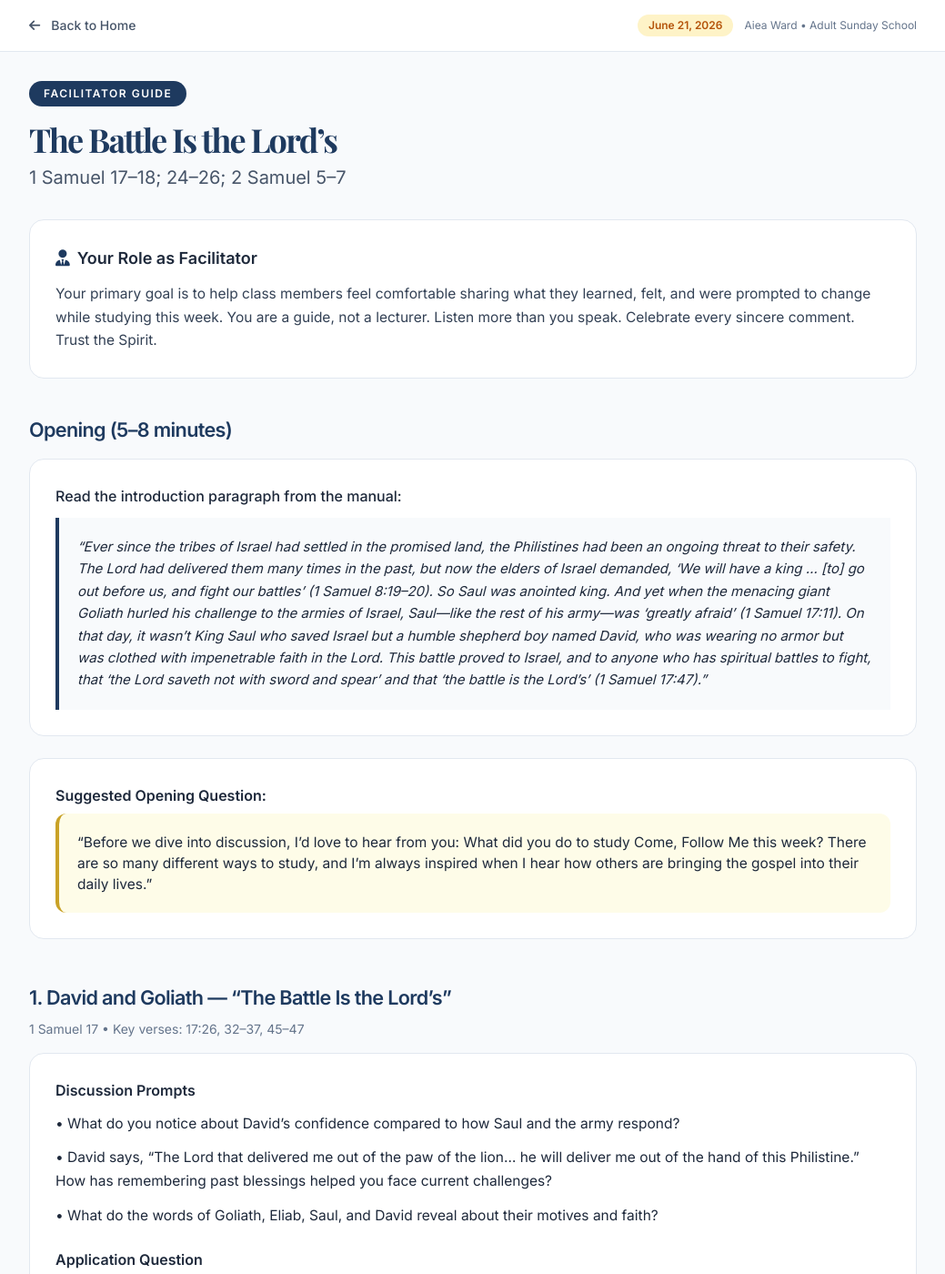
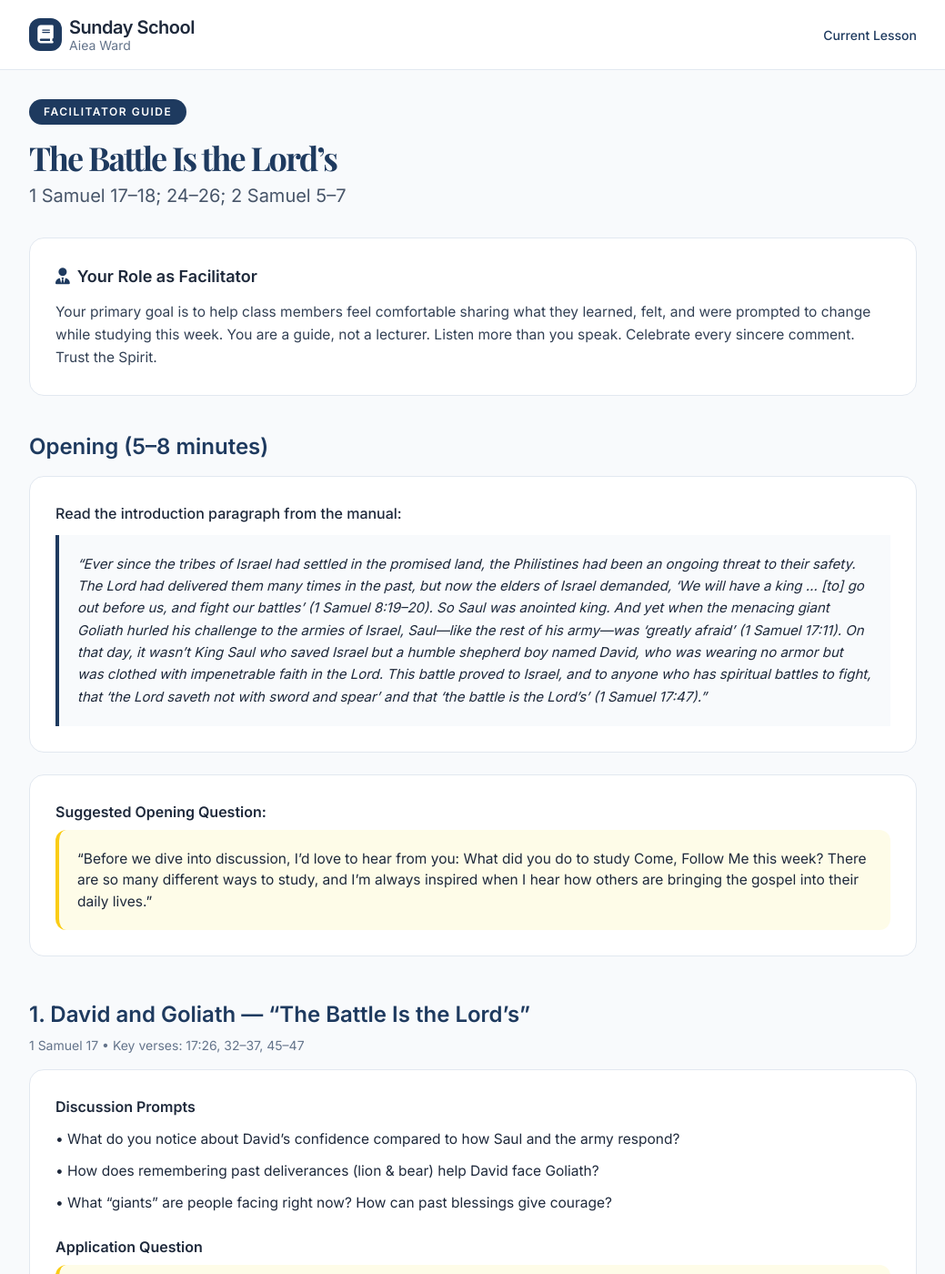
Before and after one commit to DavisImpact/sundayschool-lessons, a Jekyll site: the page built from facilitator.html, in a window 1280 px wide and 1400 px high. Shown: the whole window at 91% size, without its empty margins (120-1159 px from the left). Built offline with Jekyll 4.4.1, drawn with Linux system fonts in a browser that asks for light colours; nearby versions of some CDN libraries; some of the changed text lies outside the part shown.

Commit message:
Add facilitator page with Jekyll front matter and update structure

```diff
--- a/facilitator.html
+++ b/facilitator.html
@@ -1,58 +1,7 @@
-<!DOCTYPE html>
-<html lang="en">
-<head>
-    <meta charset="UTF-8">
-    <meta name="viewport" content="width=device-width, initial-scale=1.0">
-    <title>Facilitator Notes • The Battle Is the Lord’s</title>
-    <script src="https://cdn.tailwindcss.com"></script>
-    <link rel="stylesheet" href="https://cdnjs.cloudflare.com/ajax/libs/font-awesome/6.5.1/css/all.min.css">
-    <style>
-        @import url('https://fonts.googleapis.com/css2?family=Inter:wght@400;500;600&amp;family=Playfair+Display:wght@700&amp;display=swap');
-
-        body {
-            font-family: 'Inter', system_ui, sans-serif;
-        }
-
-        .heading-serif {
-            font-family: 'Playfair Display', Georgia, serif;
-        }
-
-        .facilitator-section {
-            scroll-margin-top: 90px;
-        }
-
-        .prompt-box {
-            background-color: #fefce8;
-            border-left: 4px solid #c9a227;
-        }
-
-        .section-header {
-            font-size: 1.35rem;
-            letter-spacing: -.03em;
-        }
-
-        .content-text {
-            font-size: 15.5px;
-            line-height: 1.65;
-        }
-    </style>
-</head>
-<body class="bg-slate-50 text-slate-800">
-    <!-- Sticky Top Bar -->
-    <div class="bg-white border-b border-slate-200 sticky top-0 z-50">
-        <div class="max-w-5xl mx-auto px-6 py-4 flex items-center justify-between">
-            <div class="flex items-center gap-x-4">
-                <a href="index.html" class="flex items-center gap-x-2 text-sm font-medium text-slate-600 hover:text-slate-900">
-                    <i class="fa-solid fa-arrow-left mr-1"></i>
-                    <span>Back to Home</span>
-                </a>
-            </div>
-            <div class="flex items-center gap-x-3">
-                <span class="px-3 py-1 bg-amber-100 text-amber-700 text-xs font-semibold rounded-full">June 21, 2026</span>
-                <span class="text-xs text-slate-500">Aiea Ward • Adult Sunday School</span>
-            </div>
-        </div>
-    </div>
+---
+layout: default
+title: "Facilitator Notes - The Battle Is the Lord’s"
+---
 
 <div class="max-w-5xl mx-auto px-6 pt-8 pb-20">
 
@@ -71,7 +20,7 @@
       <i class="fa-solid fa-user-tie text-[#1e3a5f]"></i>
       <span>Your Role as Facilitator</span>
     </h2>
-            <p class="content-text text-slate-700">
+    <p class="text-[15.5px] leading-relaxed text-slate-700">
       Your primary goal is to help class members feel comfortable sharing what they learned, felt,
       and were prompted to change while studying this week. You are a guide, not a lecturer.
       Listen more than you speak. Celebrate every sincere comment. Trust the Spirit.
@@ -79,8 +28,8 @@
   </div>
 
   <!-- Opening -->
-        <div id="opening" class="facilitator-section mb-12">
-            <h2 class="section-header font-semibold mb-4 text-[#1e3a5f]">Opening (5–8 minutes)</h2>
+  <div class="mb-12">
+    <h2 class="text-2xl font-semibold mb-4 text-[#1e3a5f]">Opening (5–8 minutes)</h2>
 
     <div class="bg-white border border-slate-200 rounded-2xl p-7 mb-6">
       <p class="font-medium mb-3">Read the introduction paragraph from the manual:</p>
@@ -98,119 +47,110 @@
 
     <div class="bg-white border border-slate-200 rounded-2xl p-7">
       <p class="font-semibold mb-2">Suggested Opening Question:</p>
-                <div class="prompt-box p-5 rounded-xl text-[15.5px]">
+      <div class="bg-yellow-50 border-l-4 border-yellow-400 p-5 rounded-xl text-[15.5px]">
         “Before we dive into discussion, I’d love to hear from you: What did you do to study Come, Follow Me this week?
         There are so many different ways to study, and I’m always inspired when I hear how others are bringing the gospel into their daily lives.”
       </div>
     </div>
   </div>
 
-        <!-- Section 1 -->
-        <div id="section1" class="facilitator-section mb-12">
-            <h2 class="section-header font-semibold mb-2 text-[#1e3a5f]">1. David and Goliath — “The Battle Is the Lord’s”</h2>
+  <!-- Sections -->
+  <div class="mb-12">
+    <h2 class="text-2xl font-semibold mb-2 text-[#1e3a5f]">1. David and Goliath — “The Battle Is the Lord’s”</h2>
     <p class="text-sm text-slate-500 mb-4">1 Samuel 17 • Key verses: 17:26, 32–37, 45–47</p>
 
     <div class="bg-white border border-slate-200 rounded-2xl p-7 space-y-6">
       <div>
         <p class="font-semibold mb-3">Discussion Prompts</p>
-                    <ul class="space-y-3 content-text">
+        <ul class="space-y-3 text-[15.5px]">
           <li>• What do you notice about David’s confidence compared to how Saul and the army respond?</li>
-                        <li>• David says, “The Lord that delivered me out of the paw of the lion… he will deliver me out of the hand of this Philistine.” How has remembering past blessings helped you face current challenges?</li>
-                        <li>• What do the words of Goliath, Eliab, Saul, and David reveal about their motives and faith?</li>
+          <li>• How does remembering past deliverances (lion &amp; bear) help David face Goliath?</li>
+          <li>• What “giants” are people facing right now? How can past blessings give courage?</li>
         </ul>
       </div>
 
       <div>
         <p class="font-semibold mb-2">Application Question</p>
-                    <div class="prompt-box p-5 rounded-xl text-[15.5px]">
+        <div class="bg-yellow-50 border-l-4 border-yellow-400 p-5 rounded-xl text-[15.5px]">
           “What ‘giant’ are you facing right now, and how might remembering the Lord’s past help change how you approach it?”
         </div>
       </div>
     </div>
   </div>
 
-        <!-- Section 2 -->
-        <div id="section2" class="facilitator-section mb-12">
-            <h2 class="section-header font-semibold mb-2 text-[#1e3a5f]">2. Relationships, Jealousy &amp; Christlike Love</h2>
+  <div class="mb-12">
+    <h2 class="text-2xl font-semibold mb-2 text-[#1e3a5f]">2. Relationships, Jealousy &amp; Christlike Love</h2>
     <p class="text-sm text-slate-500 mb-4">1 Samuel 18 • Key verses: 18:1–4</p>
 
     <div class="bg-white border border-slate-200 rounded-2xl p-7 space-y-6">
       <div>
         <p class="font-semibold mb-3">Discussion Prompts</p>
-                    <ul class="space-y-3 content-text">
-                        <li>• Contrast Saul’s reaction to David’s success with Jonathan’s reaction. What can we learn from each?</li>
-                        <li>• Jonathan essentially yields his future throne to David. How is this a type of Christ?</li>
-                        <li>• How does maintaining the Spirit help us rejoice in others’ successes instead of feeling jealous?</li>
+        <ul class="space-y-3 text-[15.5px]">
+          <li>• Contrast Saul’s reaction to David’s success with Jonathan’s reaction.</li>
+          <li>• How is Jonathan’s willingness to yield his future throne a type of Christ?</li>
+          <li>• How can we better rejoice in others’ blessings instead of feeling jealous?</li>
         </ul>
       </div>
     </div>
   </div>
 
-        <!-- Section 3 -->
-        <div id="section3" class="facilitator-section mb-12">
-            <h2 class="section-header font-semibold mb-2 text-[#1e3a5f]">3. Mercy, Forgiveness &amp; Wisdom</h2>
+  <div class="mb-12">
+    <h2 class="text-2xl font-semibold mb-2 text-[#1e3a5f]">3. Mercy, Forgiveness &amp; Wisdom</h2>
     <p class="text-sm text-slate-500 mb-4">1 Samuel 24–26 • Key verses: 24:6, 25:24–31</p>
 
     <div class="bg-white border border-slate-200 rounded-2xl p-7 space-y-6">
       <div>
         <p class="font-semibold mb-3">Discussion Prompts</p>
-                    <ul class="space-y-3 content-text">
-                        <li>• David had two clear opportunities for revenge against Saul. Why did he choose mercy both times?</li>
-                        <li>• How is Abigail a type of Christ? (She takes blame that isn’t hers and stops a disaster.)</li>
-                        <li>• When have you felt prompted to forgive or show mercy instead of seeking revenge? What was the result in your heart?</li>
+        <ul class="space-y-3 text-[15.5px]">
+          <li>• David had two clear opportunities for revenge. Why did he choose mercy both times?</li>
+          <li>• How is Abigail a type of Christ?</li>
+          <li>• When have you felt prompted to show mercy instead of seeking revenge?</li>
         </ul>
       </div>
 
       <div>
         <p class="font-semibold mb-2">Application Question</p>
-                    <div class="prompt-box p-5 rounded-xl text-[15.5px]">
-                        “Is there a situation in your life right now where the Lord might be inviting you to lay down a vengeful heart and trust Him with the outcome?”
+        <div class="bg-yellow-50 border-l-4 border-yellow-400 p-5 rounded-xl text-[15.5px]">
+          “Is there a situation right now where the Lord might be inviting you to lay down a vengeful heart?”
         </div>
       </div>
     </div>
   </div>
 
-        <!-- Section 4 -->
-        <div id="section4" class="facilitator-section mb-12">
-            <h2 class="section-header font-semibold mb-2 text-[#1e3a5f]">4. Seeking Divine Direction &amp; the Everlasting Covenant</h2>
-            <p class="text-sm text-slate-500 mb-4">2 Samuel 5:17–25 &amp; 2 Samuel 7</p>
+  <div class="mb-12">
+    <h2 class="text-2xl font-semibold mb-2 text-[#1e3a5f]">4. Seeking Divine Direction &amp; the Everlasting Covenant</h2>
+    <p class="text-sm text-slate-500 mb-4">2 Samuel 5 &amp; 7</p>
 
     <div class="bg-white border border-slate-200 rounded-2xl p-7 space-y-6">
       <div>
         <p class="font-semibold mb-3">Discussion Prompts</p>
-                    <ul class="space-y-3 content-text">
-                        <li>• Notice how David repeatedly “inquired of the Lord” before battles. How does this pattern bless us today?</li>
-                        <li>• The Lord makes an eternal covenant with David’s house, pointing to Jesus Christ as the true King. How does this strengthen your faith?</li>
+        <ul class="space-y-3 text-[15.5px]">
+          <li>• Notice how David repeatedly “inquired of the Lord.” How can we do this more?</li>
+          <li>• How does the Davidic covenant point us to Jesus Christ?</li>
         </ul>
       </div>
     </div>
   </div>
 
   <!-- Closing -->
-        <div id="closing" class="facilitator-section mb-12">
-            <h2 class="section-header font-semibold mb-4 text-[#1e3a5f]">Closing (3–5 minutes)</h2>
+  <div class="mb-12">
+    <h2 class="text-2xl font-semibold mb-4 text-[#1e3a5f]">Closing</h2>
     <div class="bg-white border border-slate-200 rounded-2xl p-7">
-                <p class="mb-3">Invite class members to share:</p>
-                <div class="prompt-box p-5 rounded-xl mb-6 text-[15.5px]">
+      <p class="mb-3">Invite sharing:</p>
+      <div class="bg-yellow-50 border-l-4 border-yellow-400 p-5 rounded-xl mb-6 text-[15.5px]">
         “After our discussion today, what is one thing you feel prompted to do or change this week?”
       </div>
-                <p class="text-sm text-slate-600">Optional: Sing <span class="font-medium">“Let Us All Press On”</span> (Hymns, no. 243) if time allows.</p>
+      <p class="text-sm text-slate-600">Optional: Sing <span class="font-medium">“Let Us All Press On”</span> (Hymns #243)</p>
     </div>
   </div>
 
   <!-- Resources -->
   <div class="bg-white border border-slate-200 rounded-2xl p-7">
-            <h3 class="font-semibold mb-4 flex items-center gap-x-2">
-                <i class="fa-solid fa-book text-[#1e3a5f]"></i>
-                <span>Helpful Resources</span>
-            </h3>
+    <h3 class="font-semibold mb-4">Helpful Resources</h3>
     <ul class="text-sm space-y-2 text-slate-700">
-                <li>• <span class="font-medium">Follow Him Podcast</span> – Episode 25 (2026) with Brother Mike Madsen (Parts 1 &amp; 2)</li>
-                <li>• Video: “The Lord Will Deliver Me” by Elder Oaks (Gospel Library, ~3:24 min)</li>
-                <li>• Come, Follow Me Manual – Old Testament 2026, Week 25</li>
+      <li>• <span class="font-medium">Follow Him Podcast</span> – Episode 25 (2026) with Brother Mike Madsen</li>
+      <li>• Video: “The Lord Will Deliver Me” by Elder Oaks (Gospel Library)</li>
+      <li>• Come, Follow Me Manual – Week 25</li>
     </ul>
   </div>
-
 </div>
-</body>
-</html>
```
Lines whose indentation alone changed are shown as unchanged.
